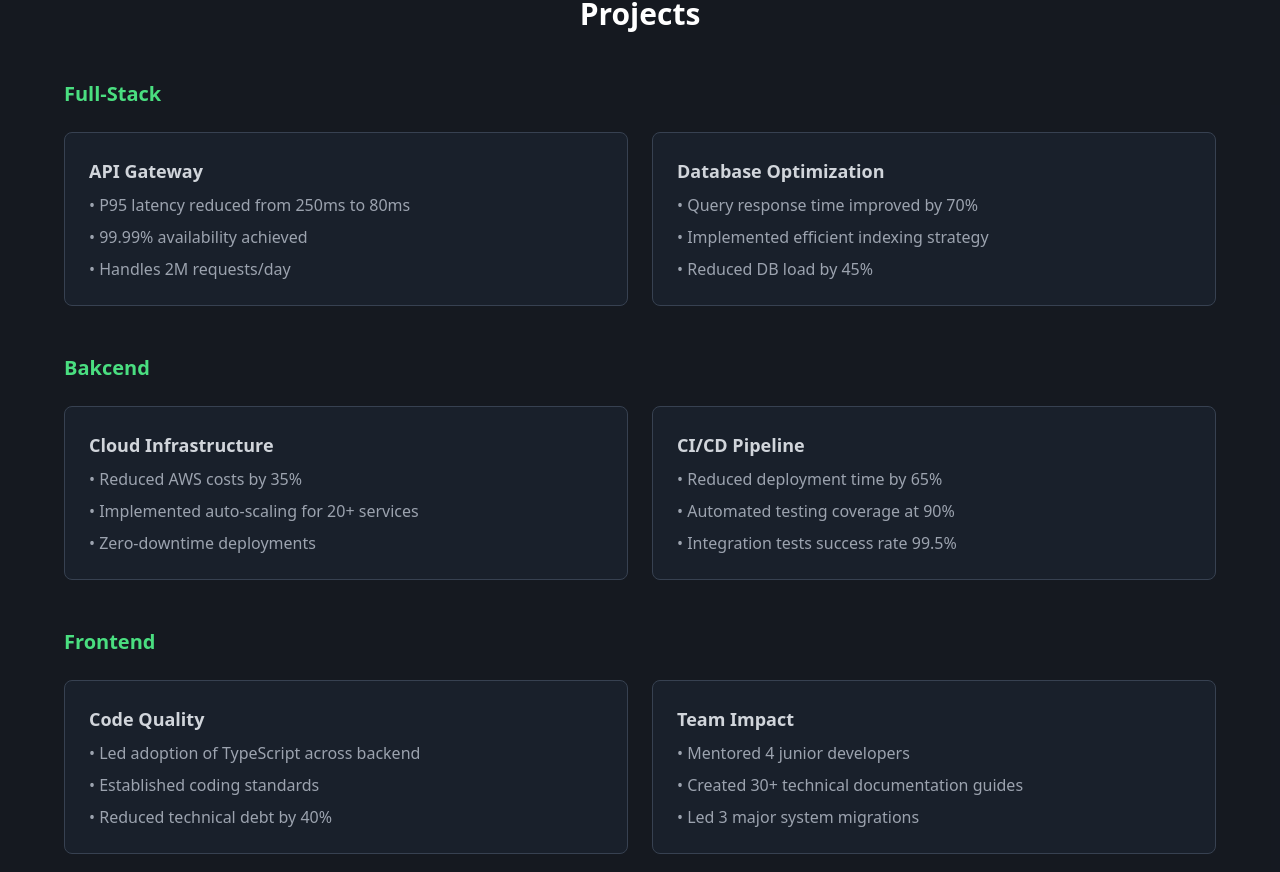
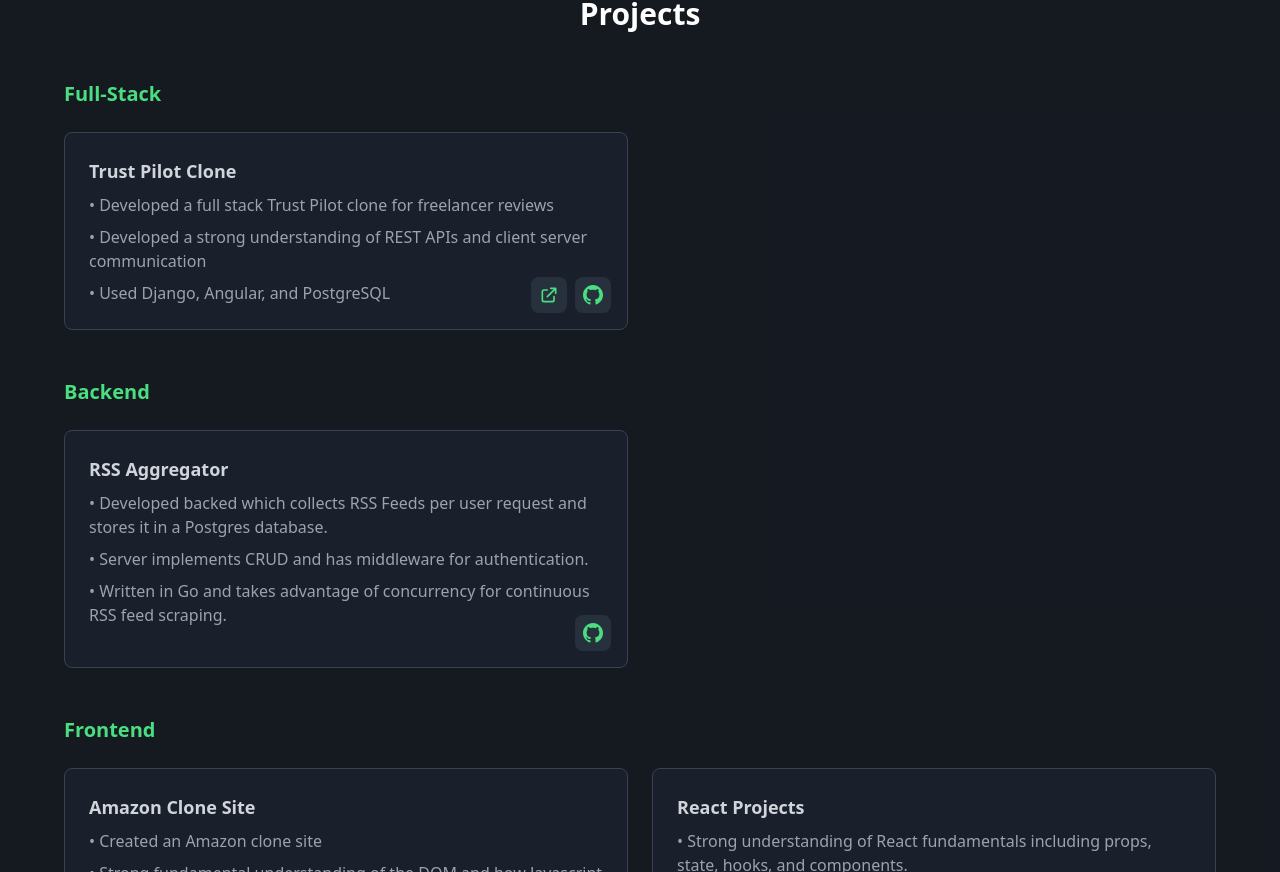
Before and after one commit to AliTSayyed/swe-portfolio, a Next.js app: page / in a window 1280 px wide. Shown: the part 1928-2800 px from the top of the page. Built offline with nearby package versions, Linux system fonts and the light colour scheme.

Commit message:
Updated project section

```diff
--- a/app/components/ContactSection.tsx
+++ b/app/components/ContactSection.tsx
@@ -61,6 +61,7 @@
                 <motion.a
                   href="https://github.com/AliTSayyed/"
                   target="_blank"
+                  rel="noopener noreferrer"
                   whileHover={{ scale: 1.05 }}
                   className="flex items-center gap-3 px-4 py-3 bg-gray-800/50 rounded-lg hover:bg-gray-700/50 transition-colors border border-gray-700/50 group"
                 >
@@ -76,6 +77,7 @@
                 </motion.a>
                 <motion.a
                   href="https://www.linkedin.com/in/ali-taabesh-sayyed-48b489307/"
+                  rel="noopener noreferrer"
                   target="_blank"
                   whileHover={{ scale: 1.05 }}
                   className="flex items-center gap-3 px-4 py-3 bg-gray-800/50 rounded-lg hover:bg-gray-700/50 transition-colors border border-gray-700/50 group"
--- a/app/components/HeroSection.tsx
+++ b/app/components/HeroSection.tsx
@@ -62,7 +62,7 @@
           <div className="font-mono">
             <p className="text-green-500">$ dev --version</p>
             <h1 className="text-4xl md:text-5xl font-bold mt-2 mb-4">Ali-Taabesh Sayyed</h1>
-            <p className="text-green-500">$ which skills</p>
+            <p className="text-green-500">$ ls -la ./skills</p>
             <div className="flex flex-wrap gap-2 mt-2 mb-4">
               <span className="px-3 py-1 bg-green-500/10 rounded-md border border-green-500/20">Java</span>
               <span className="px-3 py-1 bg-green-500/10 rounded-md border border-green-500/20">Go</span>
@@ -79,7 +79,7 @@
               <span className="px-3 py-1 bg-green-500/10 rounded-md border border-green-500/20">Dockers</span>
               <span className="px-3 py-1 bg-green-500/10 rounded-md border border-green-500/20">Kubernetes</span>
             </div>
-            <p className="text-green-500 mb-4">$ dev --about</p>
+            <p className="text-green-500 mb-2">$ cat About.txt</p>
             <p className="text-gray-400 mb-2"> I&#39;m a self-taught Software Developer who transitioned from a Biochemistry background (Summa Cum Laude) to tech. I chose this industry becuase of my passion for creating solutions and an exceptional ability to master new skills. In just one year, I&#39;ve accelerated from a coding novice to a valuable contributor at fast-paced startups, where adaptability and quick learning are essential. My passion lies in full-stack development—crafting complete, end-to-end solutions that deliver tangible value to clients. This drive has already led me to architect data pipelines, develop real-time communication systems, and create intuitive interfaces using diverse technologies. My scientific mindset combined with my enthusiasm for building comprehensive software solutions allows me to consistently exceed expectations.</p>
           </div>
         </motion.div>
--- a/app/components/PersonalProjects.tsx
+++ b/app/components/PersonalProjects.tsx
@@ -1,145 +1,279 @@
-'use client';
+"use client";
 
-import { motion } from 'framer-motion';
+import { motion } from "framer-motion";
 
 export default function TechnicalMetrics() {
   return (
     <section id="projects" className="py-20 px-4 bg-gray-900/50">
       <div className="max-w-6xl mx-auto">
-        <motion.h2 initial={{ opacity: 0 }} whileInView={{ opacity: 1 }} viewport={{ once: true }} className="text-3xl font-bold mb-12 text-center">
+        <motion.h2
+          initial={{ opacity: 0 }}
+          whileInView={{ opacity: 1 }}
+          viewport={{ once: true }}
+          className="text-3xl font-bold mb-12 text-center"
+        >
           Projects
         </motion.h2>
 
         <div className="grid grid-cols-1 gap-12">
           <div>
-            <h3 className="text-xl font-semibold mb-6 text-green-400">Full-Stack</h3>
+            <h3 className="text-xl font-semibold mb-6 text-green-400">
+              Full-Stack
+            </h3>
             <div className="grid grid-cols-1 md:grid-cols-2 gap-6">
               <motion.div
                 initial={{ opacity: 0, scale: 0.95 }}
                 whileInView={{ opacity: 1, scale: 1 }}
                 viewport={{ once: true }}
-                className="bg-gray-800/50 rounded-lg p-6 border border-gray-700"
+                className="relative bg-gray-800/50 rounded-lg p-6 border border-gray-700"
               >
-                <h4 className="text-lg font-semibold text-gray-300">API Gateway</h4>
+                <h4 className="text-lg font-semibold text-gray-300">
+                  Trust Pilot Clone
+                </h4>
                 <ul className="mt-2 space-y-2 text-gray-400">
-                  <li>• P95 latency reduced from 250ms to 80ms</li>
-                  <li>• 99.99% availability achieved</li>
-                  <li>• Handles 2M requests/day</li>
+                  <li>
+                    • Developed a full stack Trust Pilot clone for freelancer
+                    reviews
+                  </li>
+                  <li>
+                    • Developed a strong understanding of REST APIs and client
+                    server communication
+                  </li>
+                  <li>• Used Django, Angular, and PostgreSQL</li>
                 </ul>
+                <div className="absolute bottom-4 right-4 flex space-x-2">
+                  <a
+                    href="https://alitsayyed.github.io/LancerRank-Frontend/"
+                    target="_blank"
+                    rel="noopener noreferrer"
+                    className="p-2 bg-gray-700/50 rounded-lg hover:bg-gray-600/50 transition-colors"
+                  >
+                    <svg
+                      className="w-5 h-5 text-green-400"
+                      fill="none"
+                      stroke="currentColor"
+                      viewBox="0 0 24 24"
+                      xmlns="http://www.w3.org/2000/svg"
+                    >
+                      <path
+                        strokeLinecap="round"
+                        strokeLinejoin="round"
+                        strokeWidth={2}
+                        d="M10 6H6a2 2 0 00-2 2v10a2 2 0 002 2h10a2 2 0 002-2v-4M14 4h6m0 0v6m0-6L10 14"
+                      />
+                    </svg>
+                  </a>
+
+                  <a
+                    href="https://github.com/AliTSayyed/Trust-Pilot-Clone-FullStack"
+                    target="_blank"
+                    rel="noopener noreferrer"
+                    className="p-2 bg-gray-700/50 rounded-lg hover:bg-gray-600/50 transition-colors"
+                  >
+                    <svg
+                      className="w-5 h-5 text-green-400"
+                      fill="currentColor"
+                      viewBox="0 0 24 24"
+                    >
+                      <path d="M12 0c-6.626 0-12 5.373-12 12 0 5.302 3.438 9.8 8.207 11.387.599.111.793-.261.793-.577v-2.234c-3.338.726-4.033-1.416-4.033-1.416-.546-1.387-1.333-1.756-1.333-1.756-1.089-.745.083-.729.083-.729 1.205.084 1.839 1.237 1.839 1.237 1.07 1.834 2.807 1.304 3.492.997.107-.775.418-1.305.762-1.604-2.665-.305-5.467-1.334-5.467-5.931 0-1.311.469-2.381 1.236-3.221-.124-.303-.535-1.524.117-3.176 0 0 1.008-.322 3.301 1.23.957-.266 1.983-.399 3.003-.404 1.02.005 2.047.138 3.006.404 2.291-1.552 3.297-1.23 3.297-1.23.653 1.653.242 2.874.118 3.176.77.84 1.235 1.911 1.235 3.221 0 4.609-2.807 5.624-5.479 5.921.43.372.823 1.102.823 2.222v3.293c0 .319.192.694.801.576 4.765-1.589 8.199-6.086 8.199-11.386 0-6.627-5.373-12-12-12z" />
+                    </svg>
+                  </a>
+                </div>
+              </motion.div>
+            </div>
+          </div>
+
+          <div>
+            <h3 className="text-xl font-semibold mb-6 text-green-400">
+              Backend
+            </h3>
+            <div className="grid grid-cols-1 md:grid-cols-2 gap-6">
+              <motion.div
+                initial={{ opacity: 0, scale: 0.95 }}
+                whileInView={{ opacity: 1, scale: 1 }}
+                viewport={{ once: true }}
+                className="relative bg-gray-800/50 rounded-lg p-6 border border-gray-700"
+              >
+                <h4 className="text-lg font-semibold text-gray-300">
+                  RSS Aggregator
+                </h4>
+                <ul className="mt-2 mb-4 space-y-2 text-gray-400">
+                  <li>
+                    • Developed backed which collects RSS Feeds per user request
+                    and stores it in a Postgres database.
+                  </li>
+                  <li>
+                    • Server implements CRUD and has middleware for
+                    authentication.
+                  </li>
+                  <li>
+                    • Written in Go and takes advantage of concurrency for
+                    continuous RSS feed scraping.
+                  </li>
+                </ul>
+                <div className="absolute bottom-4 right-4 flex space-x-2">
+                  <a
+                    href="https://github.com/AliTSayyed/Go-RSS-Aggregator"
+                    target="_blank"
+                    rel="noopener noreferrer"
+                    className="p-2 bg-gray-700/50 rounded-lg hover:bg-gray-600/50 transition-colors"
+                  >
+                    <svg
+                      className="w-5 h-5 text-green-400"
+                      fill="currentColor"
+                      viewBox="0 0 24 24"
+                    >
+                      <path d="M12 0c-6.626 0-12 5.373-12 12 0 5.302 3.438 9.8 8.207 11.387.599.111.793-.261.793-.577v-2.234c-3.338.726-4.033-1.416-4.033-1.416-.546-1.387-1.333-1.756-1.333-1.756-1.089-.745.083-.729.083-.729 1.205.084 1.839 1.237 1.839 1.237 1.07 1.834 2.807 1.304 3.492.997.107-.775.418-1.305.762-1.604-2.665-.305-5.467-1.334-5.467-5.931 0-1.311.469-2.381 1.236-3.221-.124-.303-.535-1.524.117-3.176 0 0 1.008-.322 3.301 1.23.957-.266 1.983-.399 3.003-.404 1.02.005 2.047.138 3.006.404 2.291-1.552 3.297-1.23 3.297-1.23.653 1.653.242 2.874.118 3.176.77.84 1.235 1.911 1.235 3.221 0 4.609-2.807 5.624-5.479 5.921.43.372.823 1.102.823 2.222v3.293c0 .319.192.694.801.576 4.765-1.589 8.199-6.086 8.199-11.386 0-6.627-5.373-12-12-12z" />
+                    </svg>
+                  </a>
+                </div>
+              </motion.div>
+            </div>
+          </div>
+
+          <div>
+            <h3 className="text-xl font-semibold mb-6 text-green-400">
+              Frontend
+            </h3>
+            <div className="grid grid-cols-1 md:grid-cols-2 gap-6">
+              <motion.div
+                initial={{ opacity: 0, scale: 0.95 }}
+                whileInView={{ opacity: 1, scale: 1 }}
+                viewport={{ once: true }}
+                className="relative bg-gray-800/50 rounded-lg p-6 border border-gray-700"
+              >
+                <h4 className="text-lg font-semibold text-gray-300">
+                  Amazon Clone Site
+                </h4>
+                <ul className="mt-2 space-y-2 text-gray-400">
+                  <li>• Created an Amazon clone site</li>
+                  <li>
+                    • Strong fundamental understanding of the DOM and how
+                    Javascript allows for user interactions
+                  </li>
+                  <li>• Reduced technical debt by 40%</li>
+                </ul>
+                <div className="absolute bottom-4 right-4 flex space-x-2">
+                  <a
+                    href="https://alitsayyed.github.io/Amazon-Clone-Site/amazon.html"
+                    target="_blank"
+                    rel="noopener noreferrer"
+                    className="p-2 bg-gray-700/50 rounded-lg hover:bg-gray-600/50 transition-colors"
+                  >
+                    <svg
+                      className="w-5 h-5 text-green-400"
+                      fill="none"
+                      stroke="currentColor"
+                      viewBox="0 0 24 24"
+                      xmlns="http://www.w3.org/2000/svg"
+                    >
+                      <path
+                        strokeLinecap="round"
+                        strokeLinejoin="round"
+                        strokeWidth={2}
+                        d="M10 6H6a2 2 0 00-2 2v10a2 2 0 002 2h10a2 2 0 002-2v-4M14 4h6m0 0v6m0-6L10 14"
+                      />
+                    </svg>
+                  </a>
+
+                  <a
+                    href="https://github.com/AliTSayyed/Amazon-Clone-Site"
+                    target="_blank"
+                    rel="noopener noreferrer"
+                    className="p-2 bg-gray-700/50 rounded-lg hover:bg-gray-600/50 transition-colors"
+                  >
+                    <svg
+                      className="w-5 h-5 text-green-400"
+                      fill="currentColor"
+                      viewBox="0 0 24 24"
+                    >
+                      <path d="M12 0c-6.626 0-12 5.373-12 12 0 5.302 3.438 9.8 8.207 11.387.599.111.793-.261.793-.577v-2.234c-3.338.726-4.033-1.416-4.033-1.416-.546-1.387-1.333-1.756-1.333-1.756-1.089-.745.083-.729.083-.729 1.205.084 1.839 1.237 1.839 1.237 1.07 1.834 2.807 1.304 3.492.997.107-.775.418-1.305.762-1.604-2.665-.305-5.467-1.334-5.467-5.931 0-1.311.469-2.381 1.236-3.221-.124-.303-.535-1.524.117-3.176 0 0 1.008-.322 3.301 1.23.957-.266 1.983-.399 3.003-.404 1.02.005 2.047.138 3.006.404 2.291-1.552 3.297-1.23 3.297-1.23.653 1.653.242 2.874.118 3.176.77.84 1.235 1.911 1.235 3.221 0 4.609-2.807 5.624-5.479 5.921.43.372.823 1.102.823 2.222v3.293c0 .319.192.694.801.576 4.765-1.589 8.199-6.086 8.199-11.386 0-6.627-5.373-12-12-12z" />
+                    </svg>
+                  </a>
+                </div>
               </motion.div>
               <motion.div
                 initial={{ opacity: 0, scale: 0.95 }}
                 whileInView={{ opacity: 1, scale: 1 }}
                 viewport={{ once: true }}
-                className="bg-gray-800/50 rounded-lg p-6 border border-gray-700"
+                className="relative bg-gray-800/50 rounded-lg p-6 border border-gray-700"
               >
-                <h4 className="text-lg font-semibold text-gray-300">Database Optimization</h4>
+                <h4 className="text-lg font-semibold text-gray-300">
+                  React Projects
+                </h4>
                 <ul className="mt-2 space-y-2 text-gray-400">
-                  <li>• Query response time improved by 70%</li>
-                  <li>• Implemented efficient indexing strategy</li>
-                  <li>• Reduced DB load by 45%</li>
+                  <li>
+                    • Strong understanding of React fundamentals including
+                    props, state, hooks, and components.
+                  </li>
+                  <li>
+                    • Multiple projects including a recipe generator via api
+                    request to claude ai
+                  </li>
                 </ul>
+                <div className="absolute bottom-4 right-4 flex space-x-2">
+                  <a
+                    href="https://github.com/AliTSayyed/react-projects"
+                    target="_blank"
+                    rel="noopener noreferrer"
+                    className="p-2 bg-gray-700/50 rounded-lg hover:bg-gray-600/50 transition-colors"
+                  >
+                    <svg
+                      className="w-5 h-5 text-green-400"
+                      fill="currentColor"
+                      viewBox="0 0 24 24"
+                    >
+                      <path d="M12 0c-6.626 0-12 5.373-12 12 0 5.302 3.438 9.8 8.207 11.387.599.111.793-.261.793-.577v-2.234c-3.338.726-4.033-1.416-4.033-1.416-.546-1.387-1.333-1.756-1.333-1.756-1.089-.745.083-.729.083-.729 1.205.084 1.839 1.237 1.839 1.237 1.07 1.834 2.807 1.304 3.492.997.107-.775.418-1.305.762-1.604-2.665-.305-5.467-1.334-5.467-5.931 0-1.311.469-2.381 1.236-3.221-.124-.303-.535-1.524.117-3.176 0 0 1.008-.322 3.301 1.23.957-.266 1.983-.399 3.003-.404 1.02.005 2.047.138 3.006.404 2.291-1.552 3.297-1.23 3.297-1.23.653 1.653.242 2.874.118 3.176.77.84 1.235 1.911 1.235 3.221 0 4.609-2.807 5.624-5.479 5.921.43.372.823 1.102.823 2.222v3.293c0 .319.192.694.801.576 4.765-1.589 8.199-6.086 8.199-11.386 0-6.627-5.373-12-12-12z" />
+                    </svg>
+                  </a>
+                </div>
               </motion.div>
             </div>
           </div>
 
           <div>
-            <h3 className="text-xl font-semibold mb-6 text-green-400">Bakcend</h3>
+            <h3 className="text-xl font-semibold mb-6 text-green-400">
+              Data Structures and Algorithms
+            </h3>
             <div className="grid grid-cols-1 md:grid-cols-2 gap-6">
               <motion.div
                 initial={{ opacity: 0, scale: 0.95 }}
                 whileInView={{ opacity: 1, scale: 1 }}
                 viewport={{ once: true }}
-                className="bg-gray-800/50 rounded-lg p-6 border border-gray-700"
+                className="relative bg-gray-800/50 rounded-lg p-6 border border-gray-700"
               >
-                <h4 className="text-lg font-semibold text-gray-300">Cloud Infrastructure</h4>
-                <ul className="mt-2 space-y-2 text-gray-400">
-                  <li>• Reduced AWS costs by 35%</li>
-                  <li>• Implemented auto-scaling for 20+ services</li>
-                  <li>• Zero-downtime deployments</li>
+                <h4 className="text-lg font-semibold text-gray-300">
+                  Princeton University&#39;s DSA course
+                </h4>
+                <ul className="mt-2 mb-10 space-y-2 text-gray-400">
+                  <li>• Eight puzzle solver using A* search algorithm </li>
+                  <li>• Percolation determination using union find</li>
+                  <li>
+                    • Use of Kd trees to determine the nearest neighbor in a set
+                    of points
+                  </li>
                 </ul>
-              </motion.div>
-              <motion.div
-                initial={{ opacity: 0, scale: 0.95 }}
-                whileInView={{ opacity: 1, scale: 1 }}
-                viewport={{ once: true }}
-                className="bg-gray-800/50 rounded-lg p-6 border border-gray-700"
-              >
-                <h4 className="text-lg font-semibold text-gray-300">CI/CD Pipeline</h4>
-                <ul className="mt-2 space-y-2 text-gray-400">
-                  <li>• Reduced deployment time by 65%</li>
-                  <li>• Automated testing coverage at 90%</li>
-                  <li>• Integration tests success rate 99.5%</li>
-                </ul>
-              </motion.div>
-            </div>
-          </div>
-
-          <div>
-            <h3 className="text-xl font-semibold mb-6 text-green-400">Frontend</h3>
-            <div className="grid grid-cols-1 md:grid-cols-2 gap-6">
-              <motion.div
-                initial={{ opacity: 0, scale: 0.95 }}
-                whileInView={{ opacity: 1, scale: 1 }}
-                viewport={{ once: true }}
-                className="bg-gray-800/50 rounded-lg p-6 border border-gray-700"
-              >
-                <h4 className="text-lg font-semibold text-gray-300">Code Quality</h4>
-                <ul className="mt-2 space-y-2 text-gray-400">
-                  <li>• Led adoption of TypeScript across backend</li>
-                  <li>• Established coding standards</li>
-                  <li>• Reduced technical debt by 40%</li>
-                </ul>
-              </motion.div>
-              <motion.div
-                initial={{ opacity: 0, scale: 0.95 }}
-                whileInView={{ opacity: 1, scale: 1 }}
-                viewport={{ once: true }}
-                className="bg-gray-800/50 rounded-lg p-6 border border-gray-700"
-              >
-                <h4 className="text-lg font-semibold text-gray-300">Team Impact</h4>
-                <ul className="mt-2 space-y-2 text-gray-400">
-                  <li>• Mentored 4 junior developers</li>
-                  <li>• Created 30+ technical documentation guides</li>
-                  <li>• Led 3 major system migrations</li>
-                </ul>
-              </motion.div>
-            </div>
-          </div>
-
-          <div>
-            <h3 className="text-xl font-semibold mb-6 text-green-400">Data Structures and Algorithims</h3>
-            <div className="grid grid-cols-1 md:grid-cols-2 gap-6">
-              <motion.div
-                initial={{ opacity: 0, scale: 0.95 }}
-                whileInView={{ opacity: 1, scale: 1 }}
-                viewport={{ once: true }}
-                className="bg-gray-800/50 rounded-lg p-6 border border-gray-700"
-              >
-                <h4 className="text-lg font-semibold text-gray-300">Code Quality</h4>
-                <ul className="mt-2 space-y-2 text-gray-400">
-                  <li>• Led adoption of TypeScript across backend</li>
-                  <li>• Established coding standards</li>
-                  <li>• Reduced technical debt by 40%</li>
-                </ul>
-              </motion.div>
-              <motion.div
-                initial={{ opacity: 0, scale: 0.95 }}
-                whileInView={{ opacity: 1, scale: 1 }}
-                viewport={{ once: true }}
-                className="bg-gray-800/50 rounded-lg p-6 border border-gray-700"
-              >
-                <h4 className="text-lg font-semibold text-gray-300">Team Impact</h4>
-                <ul className="mt-2 space-y-2 text-gray-400">
-                  <li>• Mentored 4 junior developers</li>
-                  <li>• Created 30+ technical documentation guides</li>
-                  <li>• Led 3 major system migrations</li>
-                </ul>
+                <div className="absolute bottom-4 right-4 flex space-x-2">
+                  <a
+                    href="https://github.com/AliTSayyed/DSA-Princeton-University"
+                    target="_blank"
+                    rel="noopener noreferrer"
+                    className="p-2 bg-gray-700/50 rounded-lg hover:bg-gray-600/50 transition-colors"
+                  >
+                    <svg
+                      className="w-5 h-5 text-green-400"
+                      fill="currentColor"
+                      viewBox="0 0 24 24"
+                    >
+                      <path d="M12 0c-6.626 0-12 5.373-12 12 0 5.302 3.438 9.8 8.207 11.387.599.111.793-.261.793-.577v-2.234c-3.338.726-4.033-1.416-4.033-1.416-.546-1.387-1.333-1.756-1.333-1.756-1.089-.745.083-.729.083-.729 1.205.084 1.839 1.237 1.839 1.237 1.07 1.834 2.807 1.304 3.492.997.107-.775.418-1.305.762-1.604-2.665-.305-5.467-1.334-5.467-5.931 0-1.311.469-2.381 1.236-3.221-.124-.303-.535-1.524.117-3.176 0 0 1.008-.322 3.301 1.23.957-.266 1.983-.399 3.003-.404 1.02.005 2.047.138 3.006.404 2.291-1.552 3.297-1.23 3.297-1.23.653 1.653.242 2.874.118 3.176.77.84 1.235 1.911 1.235 3.221 0 4.609-2.807 5.624-5.479 5.921.43.372.823 1.102.823 2.222v3.293c0 .319.192.694.801.576 4.765-1.589 8.199-6.086 8.199-11.386 0-6.627-5.373-12-12-12z" />
+                    </svg>
+                  </a>
+                </div>
               </motion.div>
             </div>
           </div>
         </div>
       </div>
-    </section >
+    </section>
   );
 }
```
